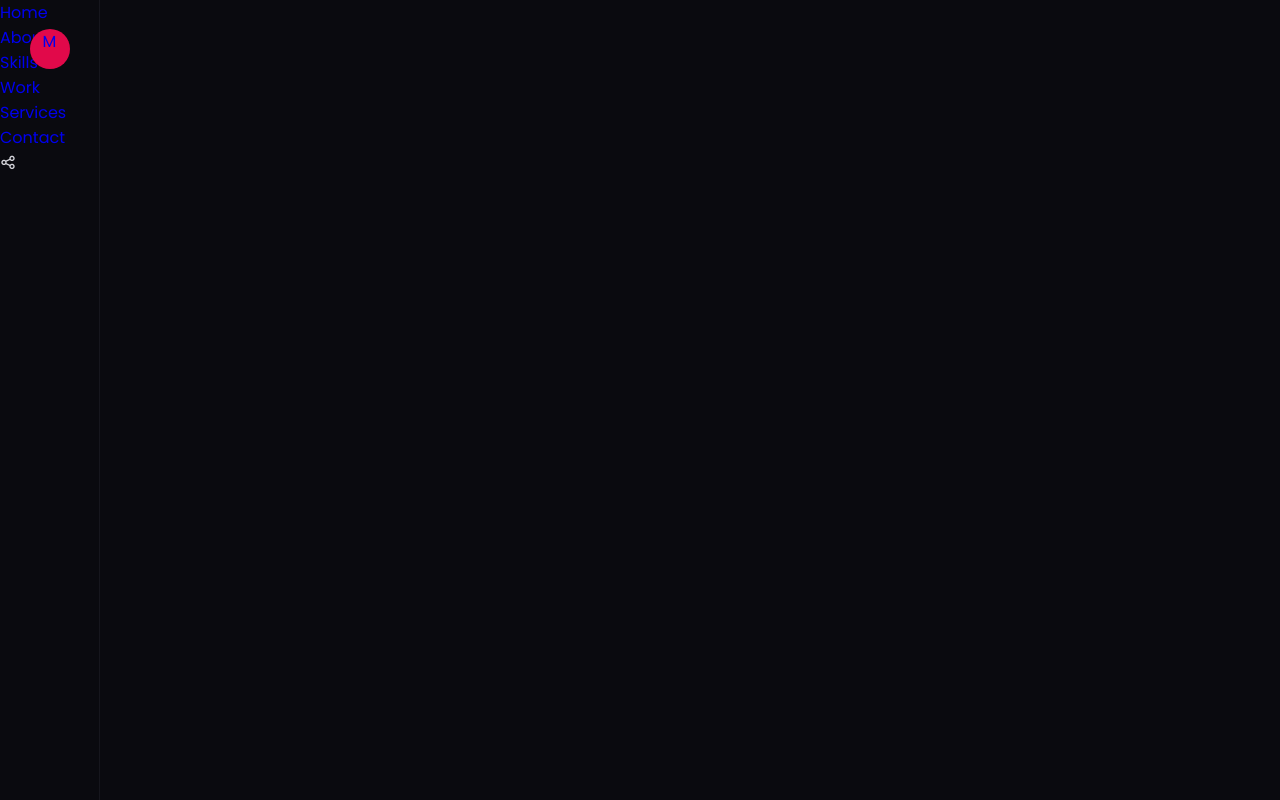
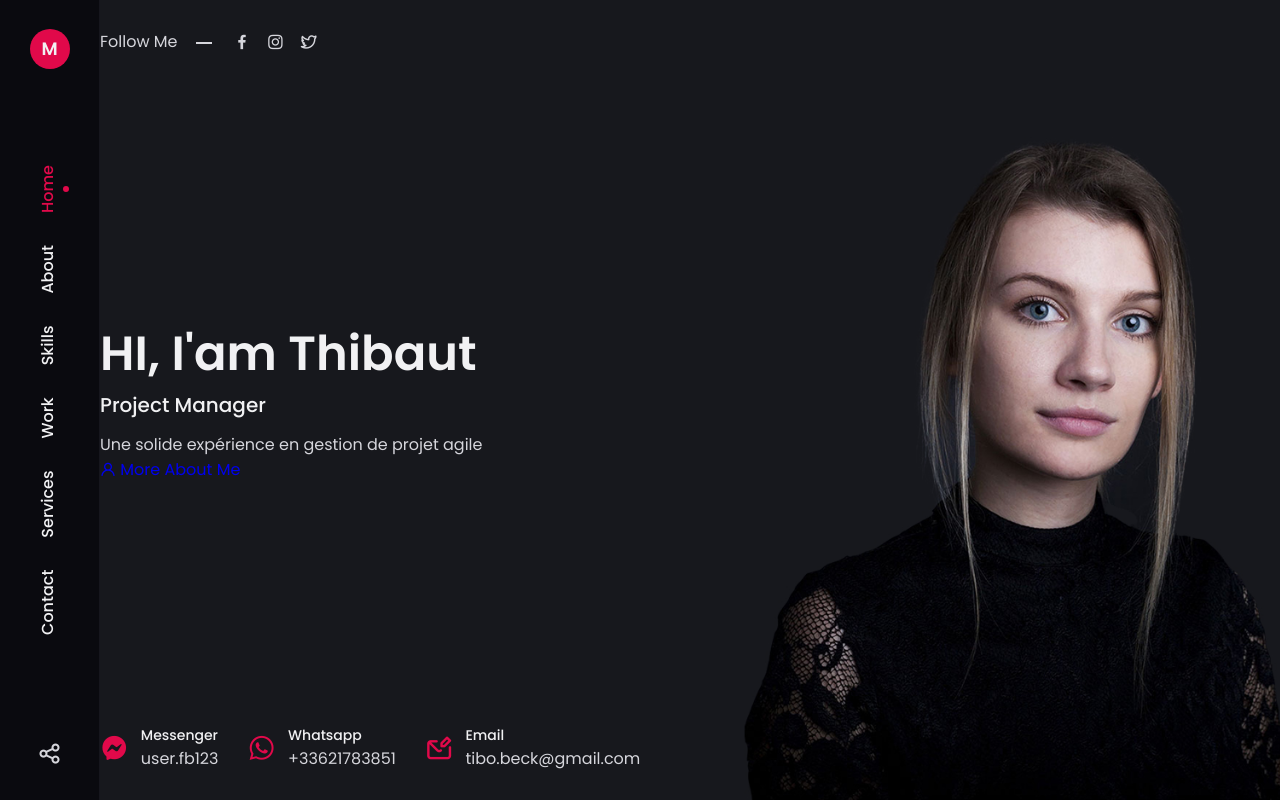
Before and after one commit to Tibob92/Portfolio, a plain HTML site: page index.html in a window 1280 px wide. Drawn offline with nearby package versions, Linux system fonts and the light colour scheme.

Commit message:
Avancée sur home section

```diff
--- a/assets/css/style.css
+++ b/assets/css/style.css
@@ -111,6 +111,16 @@ input {
 }
 
 /*=============== LAYOUT ===============*/
+.container {
+    max-width: 1250px;
+    margin-left: auto;
+    margin-right: auto;
+}
+
+.grid {
+    display: grid;
+}
+
 
 
 /*=============== REUSABLE CSS CLASSES ===============*/
@@ -138,14 +148,172 @@ input {
     margin: auto;
 }
 
+.nav__logo-text {
+    font-size: 1.125rem;
+    color: var(--title-color);
+    font-weight: var(--font-bold);
+    line-height: 40px;
+}
+
+.nav__menu {
+    position: fixed;
+    transform: rotate(-90deg) translateX(-100%);
+    transform-origin: left top;
+    width: 100vh;
+}
+
+.menu {
+    display: flex;
+
+}
+
+.nav__list {
+    display: flex;
+    flex-direction: row-reverse;
+    margin: -2px auto 0 auto;
+}
+
+.nav__link {
+    float: right;
+    height: 100%;
+    line-height: 100px;
+    padding: 0 1rem;
+    color: var(--title-color);
+    font-weight: var(--font-medium);
+    position: relative;
+    transition: .4s;
+}
+
+.btn__share {
+    position: absolute;
+    bottom: 1.8rem;
+    left: 0;
+    right: 0;
+    text-align: center;
+}
+
+.social__share {
+    font-size: 1.5rem;
+
+}
+
 /* Active Link */
+.nav__link.active-link, .nav__link:hover {
+    color: var(--skin-color);
+}
 
+.nav__link.active-link::after, .nav__link:hover::after {
+    position: absolute;
+    content: '';
+    width: 6px;
+    height: 6px;
+    background-color: var(--skin-color);
+    border-radius: 50%;
+    bottom: 1.8rem;
+    left: 0;
+    right: 0;
+    margin: auto;
+}
 
 /*=============== MAIN ===============*/
-
+.main {
+    margin-left: 100px;
+}
 
 /*===== Home Section =====*/
+.home {
+    background: url('../img/home-bg.jpg');
+    background-size: cover;
+    background-position: center center;
+    height: 100vh;
+}
 
+.home__container {
+    position: relative;
+    height: 100%;
+    align-items: center;
+}
+
+.home__social {
+    position: absolute;
+    top: 1.8rem;
+    left: 0;
+    display: flex;
+    align-items: center;
+    column-gap: 3.5rem;
+}
+
+.home__social-follow {
+    font-size: var(--normal-font-size);
+    position: relative;
+}
+
+.home__social-follow::after {
+    content: '';
+    position: absolute;
+    width: 1rem;
+    height: 2px;
+    background-color: var(--text-color);
+    right: -45%;
+    top: 50%;
+}
+
+.home__social-links {
+    display: inline-flex;
+    column-gap: 1rem;
+}
+
+.home__social-link {
+    font-size: 1.08rem;
+    color: var(--text-color);
+    transition: .4s;
+}
+
+.home__social-link:hover {
+    transform: translateY(.25rem);
+}
+
+.home__img {
+    display: none;
+}
+
+.home__title {
+    font-size: var(--biggest-font-size);
+}
+
+.home__subtitle {
+    font-size: var(--h3-font-size);
+    font-weight: var(--font-medium);
+    margin-bottom: var(--mb-0-75);
+}
+
+.my__info {
+    display: flex;
+    column-gap: 1.8rem;
+    position: absolute;
+    left: 0;
+    bottom: 1.8rem;
+}
+
+.info__item {
+    display: flex;
+    align-items: center;
+}
+
+.info__title,
+info__subtitle {
+    font-size: var(--small-font-size);
+}
+
+.info__title {
+    font-weight: var(--font-medium);
+}
+
+.info__icon {
+    font-size: 1.8rem;
+    color: var(--skin-color);
+    margin-right: var(--mb-0-75);
+}
 
 /*===== Buttons =====*/
 
--- a/index.html
+++ b/index.html
@@ -62,6 +62,65 @@
     <!--========== MAIN ==========-->
     <main class="main">
         <!--===== Home =====-->
+        <section class="home">
+            <div class="home__container container grid">
+                <div class="home__social">
+                    <span class="home__social-follow">Follow Me</span>
+                    <div class="home__social-links">
+                        <a href="https://www.facebook.com/" target="_blank" class="home__social-link">
+                            <i class="uil uil-facebook-f"></i>
+                        </a>
+                        <a href="https://www.instagram.com/" target="_blank" class="home__social-link">
+                            <i class="uil uil-instagram"></i>
+                        </a>
+                        <a href="https://www.twitter.com/" target="_blank" class="home__social-link">
+                            <i class="uil uil-twitter-alt"></i>
+                        </a>
+
+                    </div>
+                </div>
+
+                <img src="assets/img/home-img.png" alt="" class="home__img">
+
+                <div class="home__data">
+                    <h1 class="home__title">HI, I'am Thibaut</h1>
+                    <h3 class="home__subtitle">Project Manager</h3>
+                    <p class="home__description">Une solide expérience en gestion de projet agile</p>
+                    <a href="#about" class="button"><i class="uil uil-user"></i>
+                    More About Me
+                    </a>
+                </div>
+
+                <div class="my__info">
+                    <div class="info__item">
+                        <i class="uil uil-facebook-messenger info__icon"></i>
+
+                        <div>
+                            <h3 class="info__title">Messenger</h3>
+                            <span class="info__subtitle">user.fb123</span>
+                        </div>
+                    </div>
+
+                    <div class="info__item">
+                        <i class="uil uil-whatsapp info__icon"></i>
+
+                        <div>
+                            <h3 class="info__title">Whatsapp</h3>
+                            <span class="info__subtitle">+33621783851</span>
+                        </div>
+                    </div>
+
+                    <div class="info__item">
+                        <i class="uil uil-envelope-edit info__icon"></i>
+
+                        <div>
+                            <h3 class="info__title">Email</h3>
+                            <span class="info__subtitle">tibo.beck@gmail.com</span>
+                        </div>
+                    </div>
+                </div>
+            </div>
+        </section>
 
         <!--===== About =====-->
 
```
